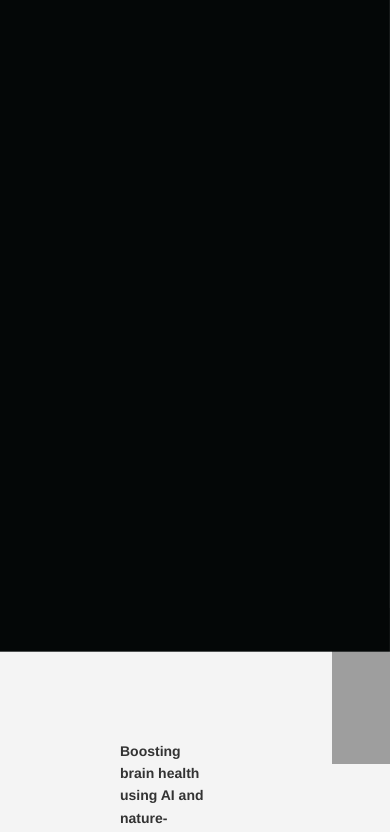
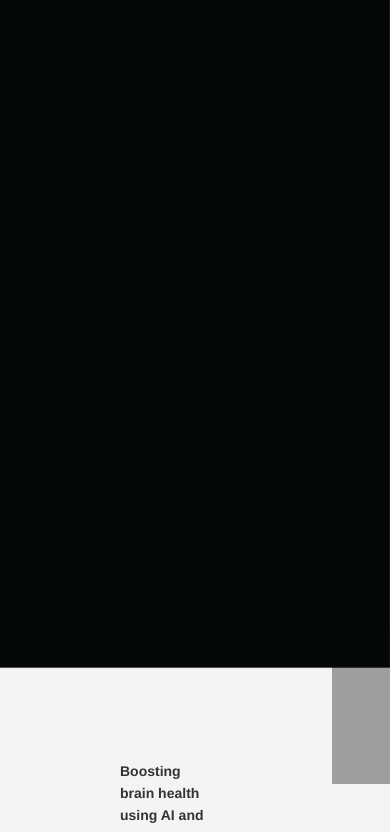
Before and after one commit to izu0421/healthspanbiotics, a plain HTML site: page research.html in a window 390 px wide. Shown: the part 192-1024 px from the top of the page. Drawn offline with Linux system fonts and the light colour scheme; grey boxes are pictures that could not be loaded.

Commit message:
optimse for phone

```diff
--- a/style.css
+++ b/style.css
@@ -123,6 +123,9 @@ section {
         top: 10px; /* Further adjust for smaller screens */
         max-width: calc(100% - 20px); /* Full width for smaller screens */
     }
+    .video-YY-youtube {
+        padding-bottom: 56.25%; /* Standard 16:9 aspect ratio for smaller screens */
+    }
 }
 
 
@@ -233,7 +236,7 @@ footer {
     background-position: center; /* Centers the background image */
     height: 800px; /* Adjust the height as needed */
     width: 100%; /* Ensures the div spans the full width of the window */
-    position: absolute;
+    position: relative;
     top: 0;
     left: 0;
     /* z-index: -1; */
@@ -288,7 +291,7 @@ footer {
 }
 
 .main-content {
-    padding-top: 800px; /* Adjust as needed */
+    padding-top: 820px; /* Adjust as needed */
     display: flex;
     justify-content: space-between; /* Distributes space between items */
     align-items: flex-start; /* Aligns items to the start of the flex container */
```
